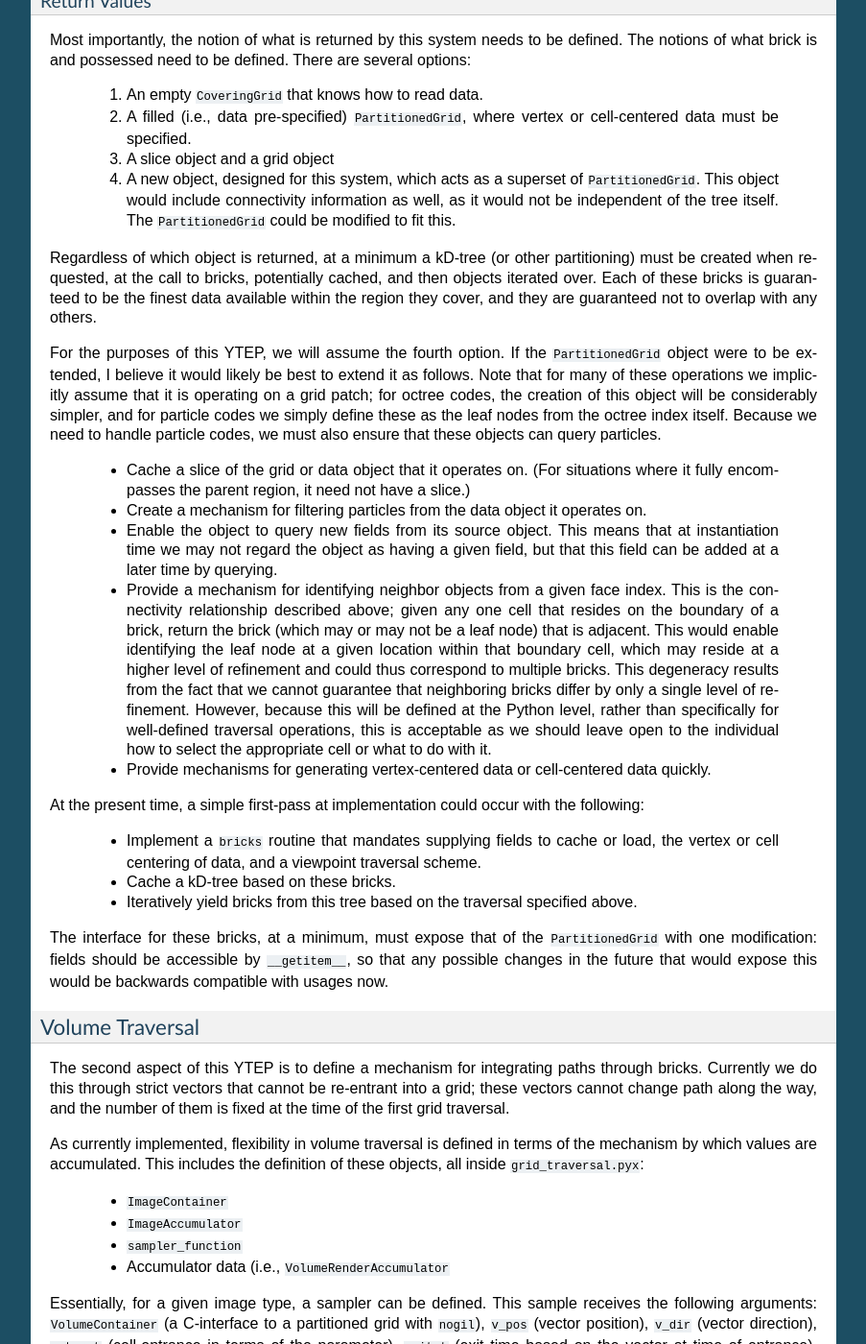
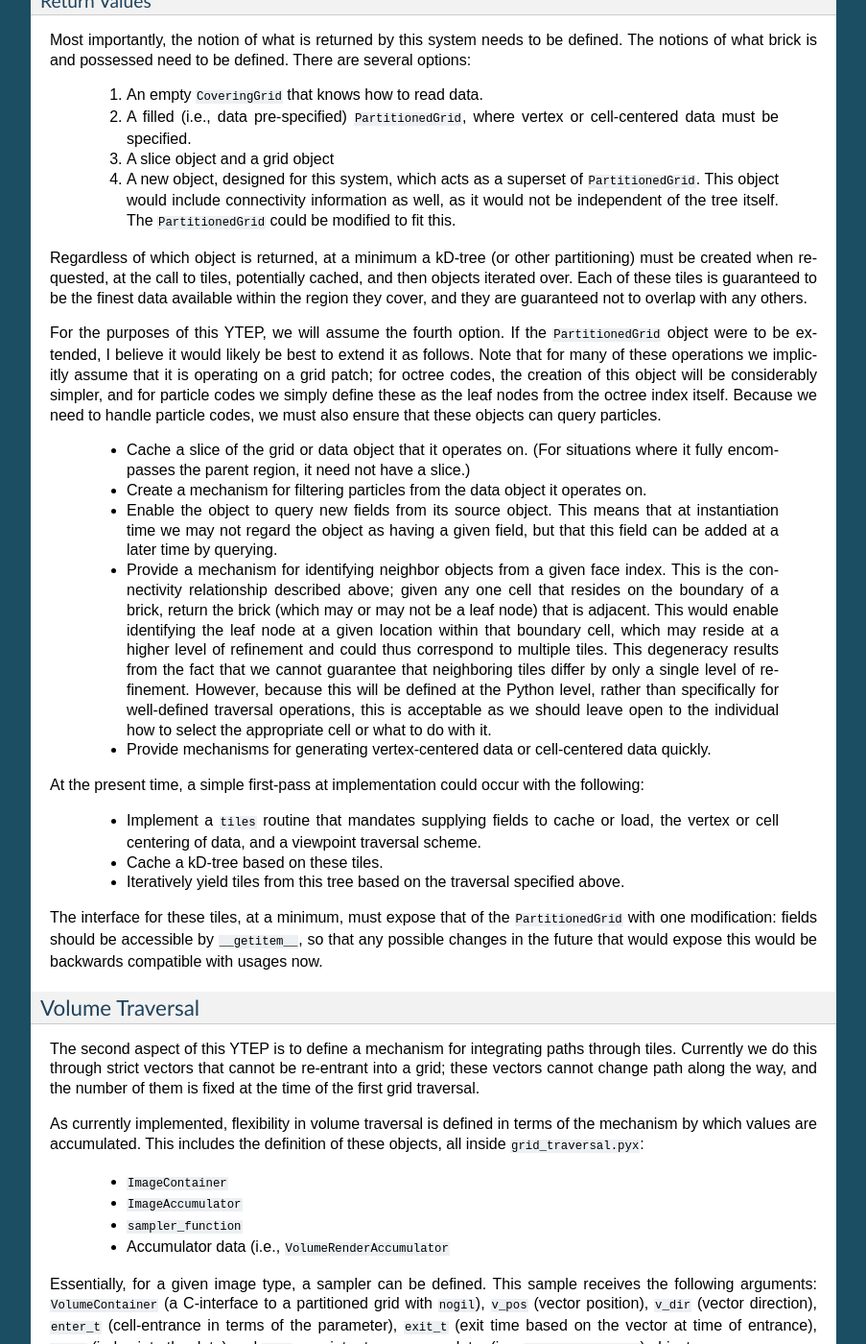
Before and after one commit to yt-project/ytep, a Sphinx documentation site: the page built from source/YTEPs/YTEP-0016.rst, in a window 1280 px wide and 1400 px high, scrolled down 1692 px. Shown: the whole window at 96% size, without its empty margins (198-1101 px from the left). Built offline with Sphinx 7.4.7, drawn with Linux system fonts in a browser that asks for light colours; formulas are drawn with MathJax 3; some of the changed text lies outside the part shown.

Commit message:
Changing bricks -> tiles.

```diff
--- a/source/YTEPs/YTEP-0016.rst
+++ b/source/YTEPs/YTEP-0016.rst
@@ -43,10 +43,10 @@ process by which overlapping grids are broken apart until a full tesselation of
 the domain (or data source) is created with no overlaps.  This is done by the
 kD-tree decomposition.
 
-What this YTEP proposes is to make handling bricks of data first class, as well
+What this YTEP proposes is to make handling tiles of data first class, as well
 as provide easy mechanisms for creating volume traversal mechanisms.  There are
-two components to this: handling bricks of data, and creating fast methods for
-passing through the data and moving between bricks.
+two components to this: handling tiles of data, and creating fast methods for
+passing through the data and moving between tiles.
 
 Note that this YTEP does not (yet) address situations where the mesh of the
 simulation is too large to fit into memory on a single node.  Because the
@@ -60,16 +60,16 @@ Brick Iteration
 
 Currently, in yt-3.0, all data objects expose a "block" iterator that returns
 data containers as well as masks of data.  A similar iterator should exist for
-iterating over the "bricks" that compose a given data object.  How this should
+iterating over the "tiles" that compose a given data object.  How this should
 behave is somewhat open for discussion, as the kD-tree itself has a notion of a
 'viewpoint traversal' which may be important.  Furthermore, it is not
 necessarily true that the traversal will be easily defined.  As an example of
-this, bricks may need to traversed according to extrema in some fluid.
+this, tiles may need to traversed according to extrema in some fluid.
 
 Traversal Orders
 ~~~~~~~~~~~~~~~~
 
-The order that bricks are returned to the individual should be flexible and
+The order that tiles are returned to the individual should be flexible and
 extensible.  A few predefined orders should be implemented:
 
  * Depth-first traversal
@@ -82,11 +82,11 @@ An example API for this would be:
 .. code-block:: python
 
    data_source = ds.h.sphere(c, (10.0, 'mpc'))
-   for brick in data_source.bricks.depth_traverse():
+   for brick in data_source.tiles.depth_traverse():
        operation(brick)
 
 By default, ``depth_traverse()`` would also be exposed for simply iterating
-over the ``bricks`` object.  Additional traversals could be extensibly defined.
+over the ``tiles`` object.  Additional traversals could be extensibly defined.
 Many of these traversal *already* exist for the AMR kD-tree.  A traversal
 should be able to be defined and executed from the following set of
 information:
@@ -114,8 +114,8 @@ are several options:
     ``PartitionedGrid`` could be modified to fit this.
 
 Regardless of which object is returned, at a minimum a kD-tree (or other
-partitioning) must be created when requested, at the call to bricks,
-potentially cached, and then objects iterated over.  Each of these bricks is
+partitioning) must be created when requested, at the call to tiles,
+potentially cached, and then objects iterated over.  Each of these tiles is
 guaranteed to be the finest data available within the region they cover, and
 they are guaranteed not to overlap with any others.
 
@@ -141,9 +141,9 @@ particles.
    cell that resides on the boundary of a brick, return the brick (which may or
    may not be a leaf node) that is adjacent.  This would enable identifying the
    leaf node at a given location within that boundary cell, which may reside at
-   a higher level of refinement and could thus correspond to multiple bricks.
+   a higher level of refinement and could thus correspond to multiple tiles.
    This degeneracy results from the fact that we cannot guarantee that
-   neighboring bricks differ by only a single level of refinement.  However,
+   neighboring tiles differ by only a single level of refinement.  However,
    because this will be defined at the Python level, rather than specifically
    for well-defined traversal operations, this is acceptable as we should leave
    open to the individual how to select the appropriate cell or what to do with
@@ -154,14 +154,14 @@ particles.
 At the present time, a simple first-pass at implementation could occur with the
 following:
 
- * Implement a ``bricks`` routine that mandates supplying fields to cache or
+ * Implement a ``tiles`` routine that mandates supplying fields to cache or
    load, the vertex or cell centering of data, and a viewpoint traversal
    scheme.
- * Cache a kD-tree based on these bricks.
- * Iteratively yield bricks from this tree based on the traversal specified
+ * Cache a kD-tree based on these tiles.
+ * Iteratively yield tiles from this tree based on the traversal specified
    above.
 
-The interface for these bricks, at a minimum, must expose that of the
+The interface for these tiles, at a minimum, must expose that of the
 ``PartitionedGrid`` with one modification: fields should be accessible by
 ``__getitem__``, so that any possible changes in the future that would expose
 this would be backwards compatible with usages now.
@@ -170,7 +170,7 @@ Volume Traversal
 ++++++++++++++++
 
 The second aspect of this YTEP is to define a mechanism for integrating paths
-through bricks.  Currently we do this through strict vectors that cannot be
+through tiles.  Currently we do this through strict vectors that cannot be
 re-entrant into a grid; these vectors cannot change path along the way, and the
 number of them is fixed at the time of the first grid traversal.
 
@@ -240,7 +240,7 @@ container, which may be an octree, a kD-tree, or a single grid.
 Flow Control
 ~~~~~~~~~~~~
 
- 1. At the outermost level, bricks will be traversed in Python, and a
+ 1. At the outermost level, tiles will be traversed in Python, and a
     collection of rays (either in an ``ImagePlane`` or some other object) will
     be handed each brick as it comes.
  2. Each ray will be "bootstrapped" onto a brick.  This will result either in a
```
